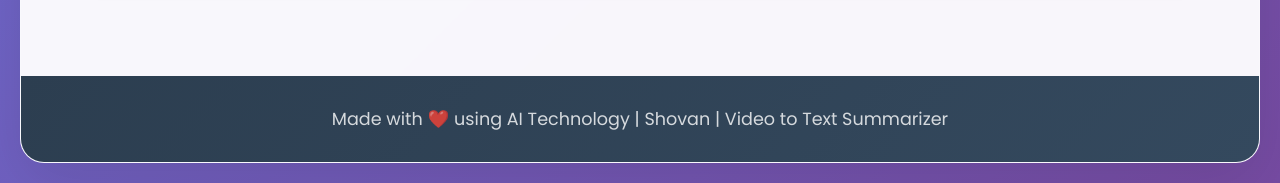
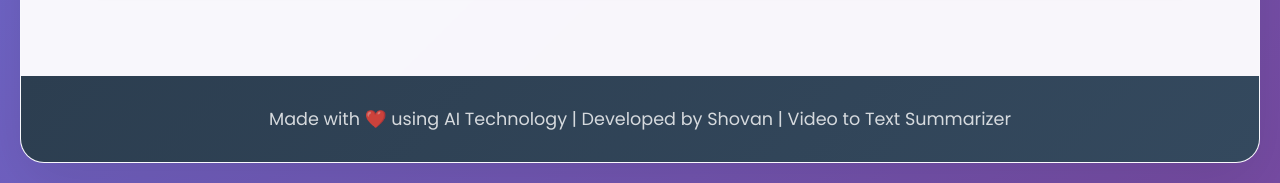
Before and after one commit to theshovan/video-summarization, a Flask app: page / in a window 1280 px wide. Shown: the part 1596-1779 px from the top of the page. Run offline with Flask 3, Linux system fonts and the light colour scheme.

Commit message:
Revise index.html for improved layout and features
Updated the HTML structure and content of the index page.

```diff
--- a/templates/index.html
+++ b/templates/index.html
@@ -220,7 +220,7 @@
 
         <!-- Footer -->
         <footer class="footer">
-            <p>Made with ❤️ using AI Technology | Shovan | Video to Text Summarizer</p>
+            <p>Made with ❤️ using AI Technology | Developed by Shovan | Video to Text Summarizer</p>
         </footer>
     </div>
 
```
